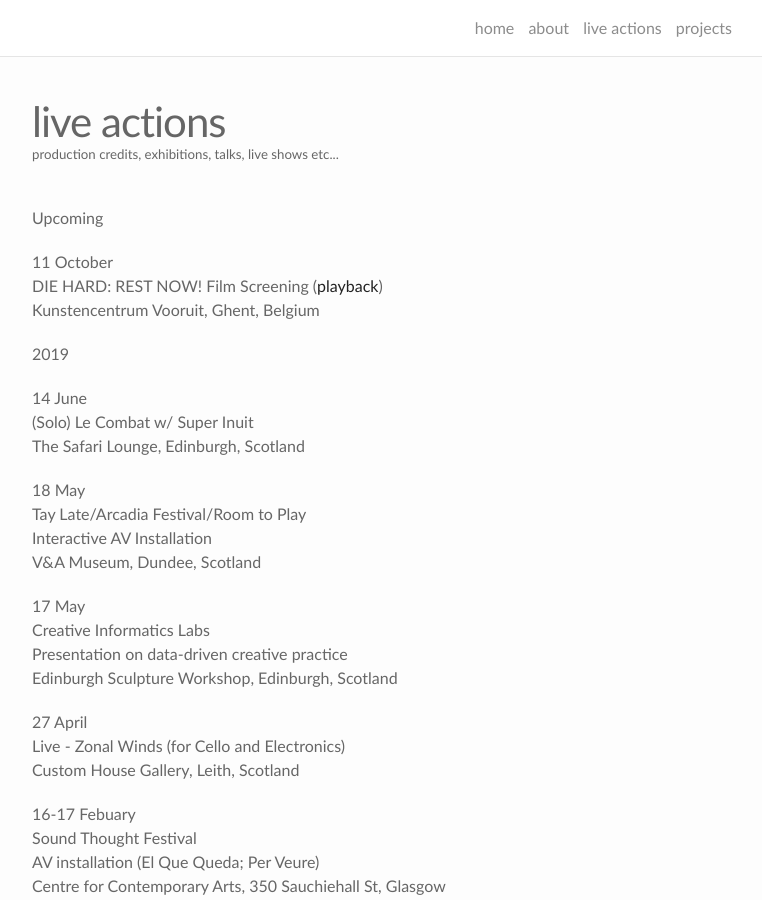
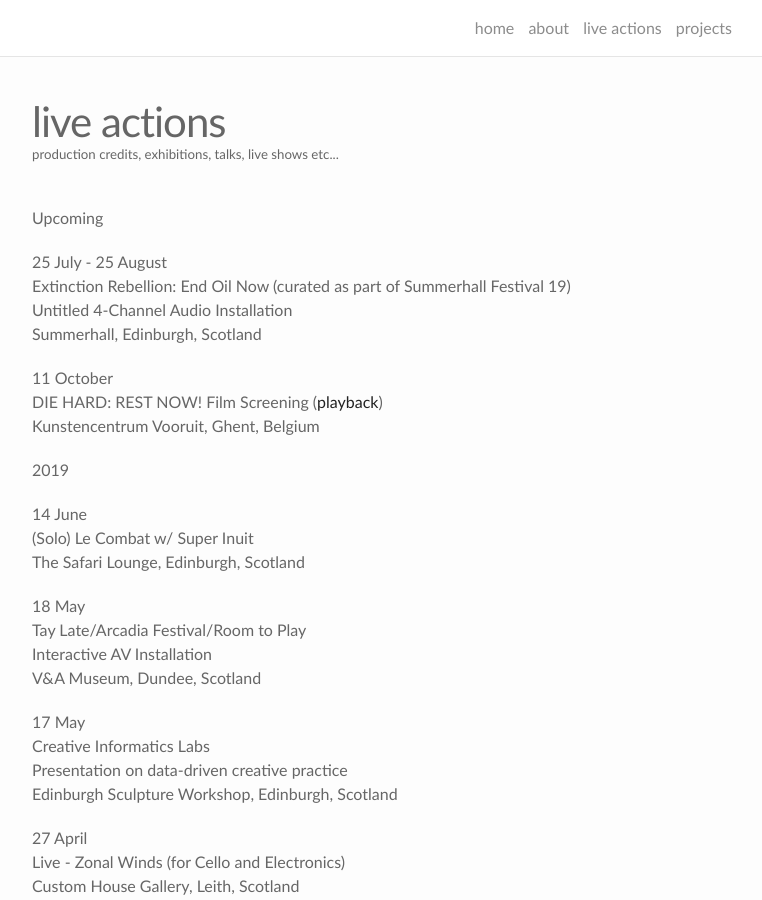
Before and after one commit to martindisley/martindisley.github.io, a Jekyll site: the page built from poetry.md, in a window 1280 px wide and 900 px high. Shown: the whole window, without its empty margins (258-1020 px from the left). Built offline with Jekyll 4.4.1, drawn with Linux system fonts in a browser that asks for light colours; nearby versions of some CDN libraries.

Commit message:
summerhall

```diff
--- a/poetry.md
+++ b/poetry.md
@@ -6,6 +6,11 @@ description: production credits, exhibitions, talks, live shows etc...
 ---
 
 Upcoming
+
+25 July - 25 August<br/>
+Extinction Rebellion: End Oil Now (curated as part of Summerhall Festival 19)<br/>
+Untitled 4-Channel Audio Installation<br/>
+Summerhall, Edinburgh, Scotland<br/>
 
 11 October<br/>
 DIE HARD: REST NOW! Film Screening ([playback](https://www.martindisley.co.uk/portfolio/1_restnowdiehard/))<br/>
```
Also changed, not shown: _config.yml (line endings or trailing spaces).
